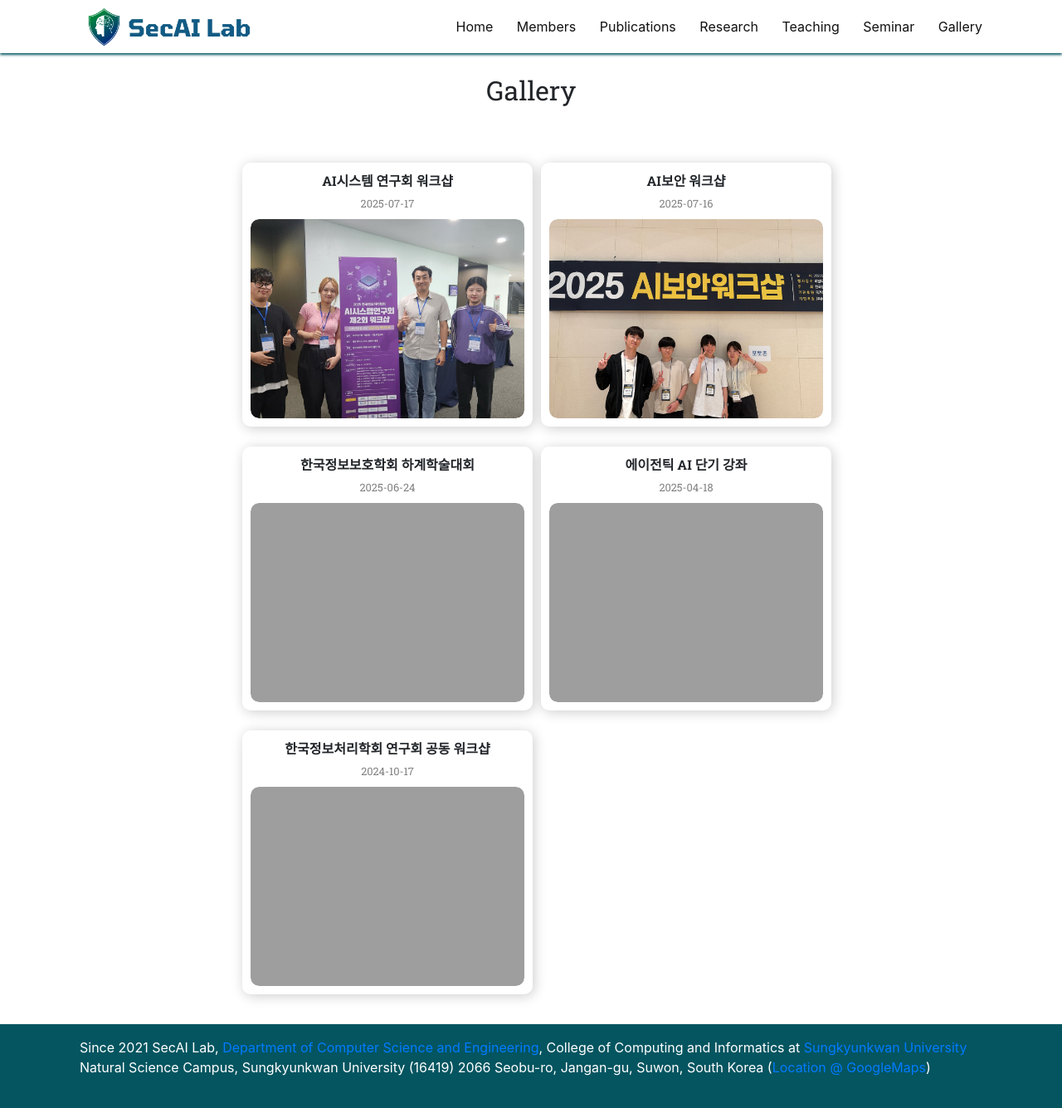
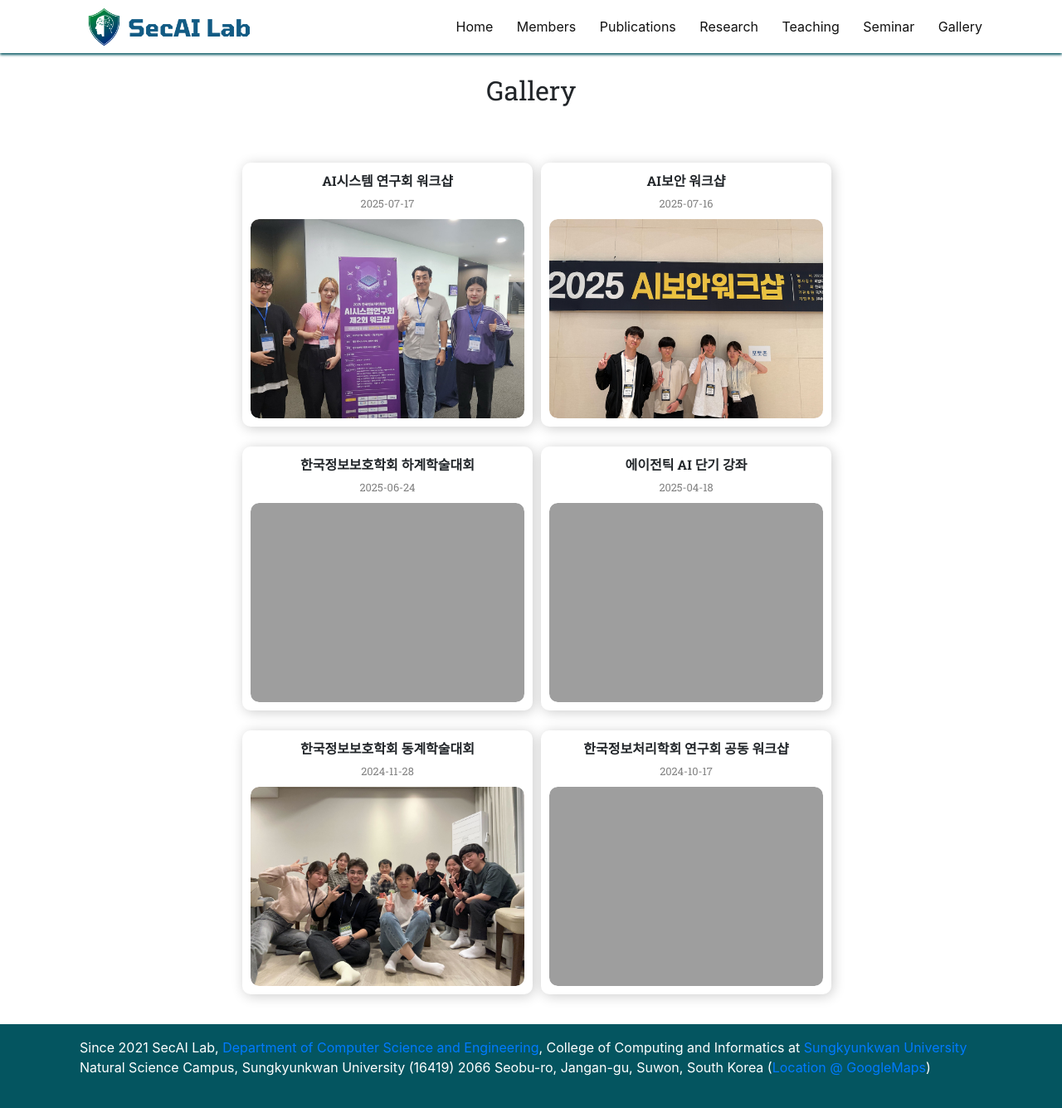
Before and after one commit to SecAI-Lab/secai-lab.github.io, a Jekyll site: the page built from pages/gallery.md, in a window 1280 px wide and 1346 px high. Shown: the top 1335 px of the window at 83% size. Built offline with Jekyll 4.4.1, drawn with Linux system fonts in a browser that asks for light colours; nearby versions of some CDN libraries.

Commit message:
Fix Member, Add Photo

```diff
--- a/_data/gallery.yml
+++ b/_data/gallery.yml
@@ -18,6 +18,11 @@
     - filename: 250418.JPG
       date: "2025-04-18"
 
+- title: "한국정보보호학회 동계학술대회"
+  images:
+    - filename: 241128.jpg
+      date: "2024-11-28"
+
 - title: "한국정보처리학회 연구회 공동 워크샵"
   images:
     - filename: 241017.jpg
--- a/_data/msb_students.yml
+++ b/_data/msb_students.yml
@@ -2,7 +2,7 @@
   photo: suyeon2.jpg
   info: Master student
   email: susan2ee AT g.skku.edu
-  research: Privacy, Network security
+  research: Digital Forensics, Privacy
   github: https://github.com/susan2ee
   joined: Spring 2024
 
--- a/_data/phd_ms_students.yml
+++ b/_data/phd_ms_students.yml
@@ -2,7 +2,7 @@
   photo: yiyue.jpg
   info: Master student (Combined MS and Ph.D. program)
   email: yiyue AT g.skku.edu
-  research: Computer security, Privacy
+  research: Computer security, Binary Reversing
   github: https://github.com/Yii-99
   joined: Fall 2024
 
```
Also changed, not shown: images/gallery/241128.jpg (added).
